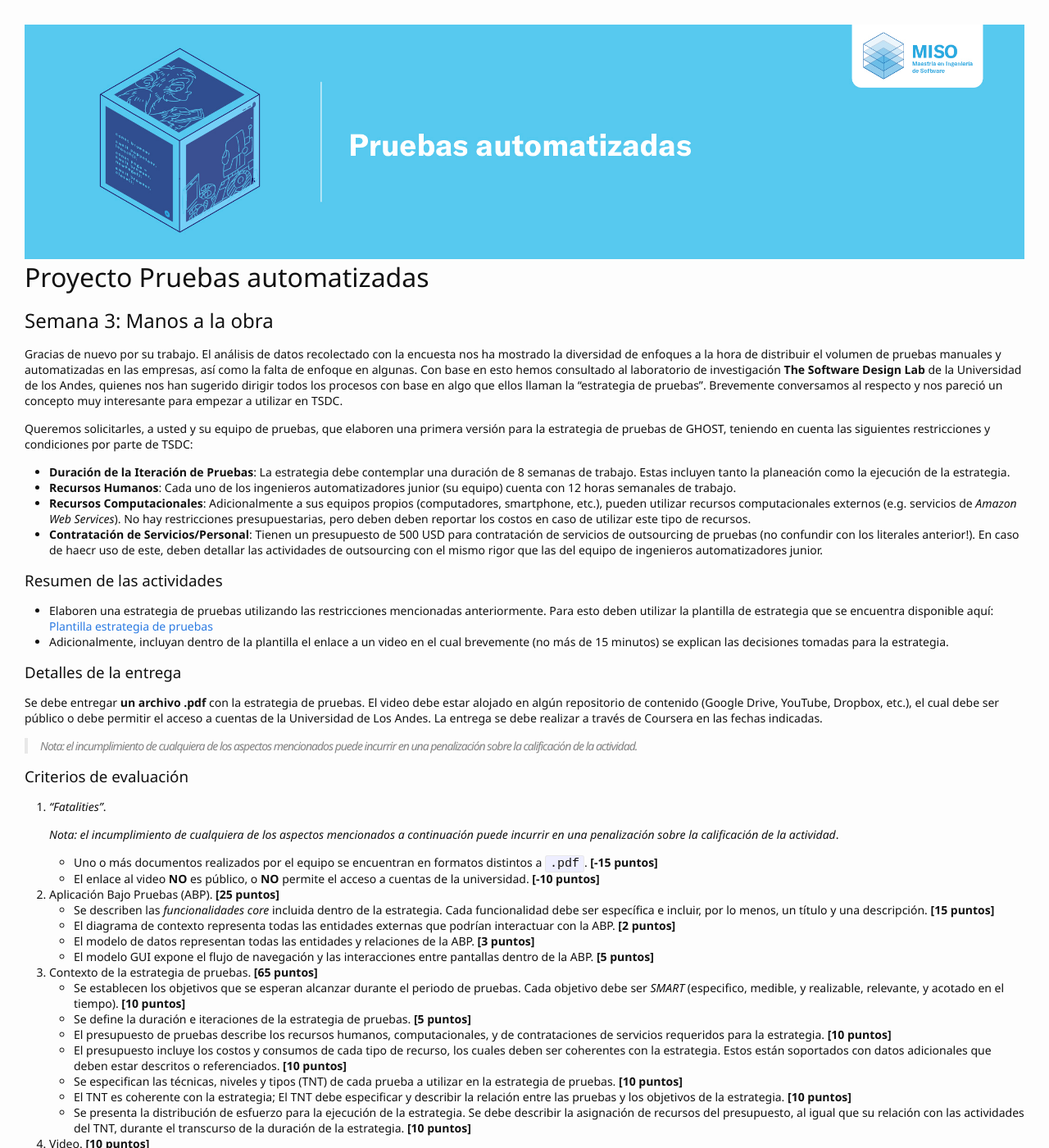
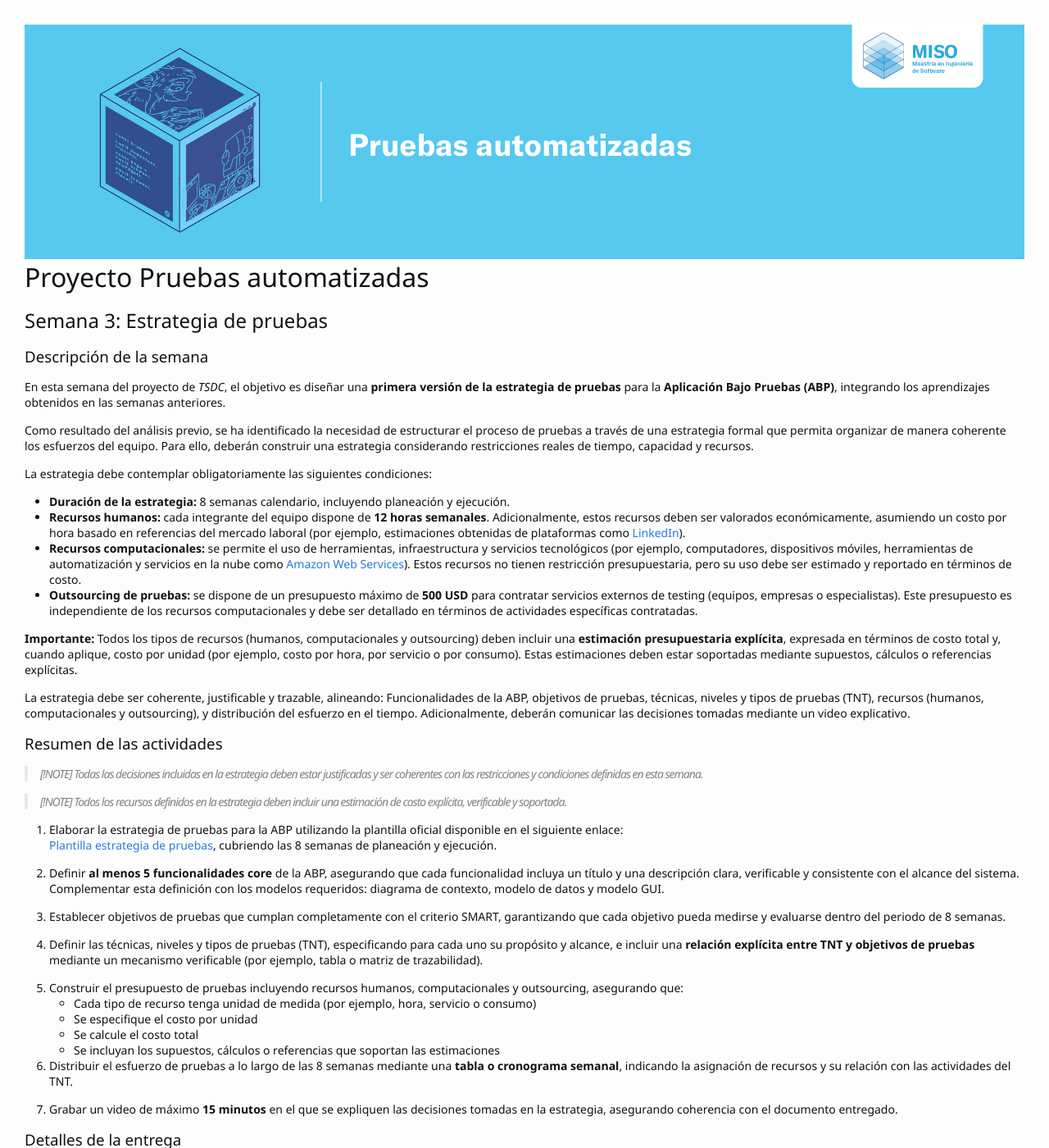
Before and after one commit to TiCSw/mt1_guias_pruebas, a Jekyll site: the page built from docs/semanas/semana3.md, in a window 1280 px wide and 1400 px high. Shown: the whole window at 82% size. Built offline with Jekyll 4.4.1, drawn with Linux system fonts in a browser that asks for light colours; some web fonts are replaced; our own code applies the rules of GitHub Pages for plain Markdown files; comment, search, counter and statistics services are not loaded; some of the changed text lies outside the part shown.

Commit message:
Update semana3.md

```diff
--- a/docs/semanas/semana3.md
+++ b/docs/semanas/semana3.md
@@ -1,54 +1,100 @@
-
 # Proyecto Pruebas automatizadas
 
-## Semana 3: Manos a la obra
+## Semana 3: Estrategia de pruebas
 
-Gracias de nuevo por su trabajo. El análisis de datos recolectado con la encuesta nos ha mostrado la diversidad de enfoques a la hora de distribuir el volumen de pruebas manuales y automatizadas en las empresas, así como la falta de enfoque en algunas. Con base en esto hemos consultado al laboratorio de investigación **The Software Design Lab** de la Universidad de los Andes, quienes nos han sugerido dirigir todos los procesos con base en algo que ellos llaman la “estrategia de pruebas”. Brevemente conversamos al respecto y nos pareció un concepto muy interesante para empezar a utilizar en TSDC.
+### Descripción de la semana
 
-Queremos solicitarles, a usted y su equipo de pruebas, que elaboren una primera versión para la estrategia de pruebas de GHOST, teniendo en cuenta las siguientes restricciones y condiciones por parte de TSDC:
+En esta semana del proyecto de *TSDC*, el objetivo es diseñar una **primera versión de la estrategia de pruebas** para la **Aplicación Bajo Pruebas (ABP)**, integrando los aprendizajes obtenidos en las semanas anteriores.
 
-* **Duración de la Iteración de Pruebas**: La estrategia debe contemplar una duración de 8 semanas de trabajo. Estas incluyen tanto la planeación como la ejecución de la estrategia.
-* **Recursos Humanos**: Cada uno de los ingenieros automatizadores junior (su equipo) cuenta con 12 horas semanales de trabajo.
-* **Recursos Computacionales**: Adicionalmente a sus equipos propios (computadores, smartphone, etc.), pueden utilizar recursos computacionales externos (e.g. servicios de _Amazon Web Services_). No hay restricciones presupuestarias, pero deben deben reportar los costos en caso de utilizar este tipo de recursos.
-* **Contratación de Servicios/Personal**: Tienen un presupuesto de 500 USD para contratación de servicios de outsourcing de pruebas (no confundir con los literales anterior!). En caso de haecr uso de este, deben detallar las actividades de outsourcing con el mismo rigor que las del equipo de ingenieros automatizadores junior.
+Como resultado del análisis previo, se ha identificado la necesidad de estructurar el proceso de pruebas a través de una estrategia formal que permita organizar de manera coherente los esfuerzos del equipo. Para ello, deberán construir una estrategia considerando restricciones reales de tiempo, capacidad y recursos.
+
+La estrategia debe contemplar obligatoriamente las siguientes condiciones:
+
+- **Duración de la estrategia:** 8 semanas calendario, incluyendo planeación y ejecución.
+- **Recursos humanos:** cada integrante del equipo dispone de **12 horas semanales**. Adicionalmente, estos recursos deben ser valorados económicamente, asumiendo un costo por hora basado en referencias del mercado laboral (por ejemplo, estimaciones obtenidas de plataformas como [LinkedIn](https://www.linkedin.com/)).
+- **Recursos computacionales:** se permite el uso de herramientas, infraestructura y servicios tecnológicos (por ejemplo, computadores, dispositivos móviles, herramientas de automatización y servicios en la nube como [Amazon Web Services](https://aws.amazon.com/)). Estos recursos no tienen restricción presupuestaria, pero su uso debe ser estimado y reportado en términos de costo.
+- **Outsourcing de pruebas:** se dispone de un presupuesto máximo de **500 USD** para contratar servicios externos de testing (equipos, empresas o especialistas). Este presupuesto es independiente de los recursos computacionales y debe ser detallado en términos de actividades específicas contratadas.
+
+**Importante:** Todos los tipos de recursos (humanos, computacionales y outsourcing) deben incluir una **estimación presupuestaria explícita**, expresada en términos de costo total y, cuando aplique, costo por unidad (por ejemplo, costo por hora, por servicio o por consumo). Estas estimaciones deben estar soportadas mediante supuestos, cálculos o referencias explícitas.
+
+La estrategia debe ser coherente, justificable y trazable, alineando: Funcionalidades de la ABP, objetivos de pruebas, técnicas, niveles y tipos de pruebas (TNT), recursos (humanos, computacionales y outsourcing), y distribución del esfuerzo en el tiempo. Adicionalmente, deberán comunicar las decisiones tomadas mediante un video explicativo.
+
 
 ### Resumen de las actividades
 
-- Elaboren una estrategia de pruebas utilizando las restricciones mencionadas anteriormente. Para esto deben utilizar la plantilla de estrategia que se encuentra disponible aquí: [Plantilla estrategia de pruebas](https://thesoftwaredesignlab.github.io/AutTestingCourseraBook/templates/estrategia-pruebas.docx)
-- Adicionalmente, incluyan dentro de la plantilla el enlace a un video en el cual brevemente (no más de 15 minutos) se explican las decisiones tomadas para la estrategia.
+> [!NOTE]
+> Todas las decisiones incluidas en la estrategia deben estar justificadas y ser coherentes con las restricciones y condiciones definidas en esta semana.
+
+> [!NOTE]
+> Todos los recursos definidos en la estrategia deben incluir una estimación de costo explícita, verificable y soportada.
+
+1. Elaborar la estrategia de pruebas para la ABP utilizando la plantilla oficial disponible en el siguiente enlace:
+   [Plantilla estrategia de pruebas](https://thesoftwaredesignlab.github.io/AutTestingCourseraBook/templates/estrategia-pruebas.docx), cubriendo las 8 semanas de planeación y ejecución.
+
+2. Definir **al menos 5 funcionalidades core** de la ABP, asegurando que cada funcionalidad incluya un título y una descripción clara, verificable y consistente con el alcance del sistema. Complementar esta definición con los modelos requeridos: diagrama de contexto, modelo de datos y modelo GUI.
+
+3. Establecer objetivos de pruebas que cumplan completamente con el criterio SMART, garantizando que cada objetivo pueda medirse y evaluarse dentro del periodo de 8 semanas.
+
+4. Definir las técnicas, niveles y tipos de pruebas (TNT), especificando para cada uno su propósito y alcance, e incluir una **relación explícita entre TNT y objetivos de pruebas** mediante un mecanismo verificable (por ejemplo, tabla o matriz de trazabilidad).
+
+5. Construir el presupuesto de pruebas incluyendo recursos humanos, computacionales y outsourcing, asegurando que:
+   - Cada tipo de recurso tenga unidad de medida (por ejemplo, hora, servicio o consumo)
+   - Se especifique el costo por unidad
+   - Se calcule el costo total
+   - Se incluyan los supuestos, cálculos o referencias que soportan las estimaciones
+
+6. Distribuir el esfuerzo de pruebas a lo largo de las 8 semanas mediante una **tabla o cronograma semanal**, indicando la asignación de recursos y su relación con las actividades del TNT.
+
+7. Grabar un video de máximo **15 minutos** en el que se expliquen las decisiones tomadas en la estrategia, asegurando coherencia con el documento entregado.
+
 
 ### Detalles de la entrega
 
-Se debe entregar **un archivo .pdf** con la estrategia de pruebas. El video debe estar alojado en algún repositorio de contenido (Google Drive, YouTube, Dropbox, etc.), el cual debe ser público o debe permitir el acceso a cuentas de la Universidad de Los Andes. La entrega se debe realizar a través de Coursera en las fechas indicadas.
+La entrega debe reflejar de manera completa la estrategia de pruebas diseñada, incluyendo la estimación presupuestaria de todos los recursos involucrados y la evidencia de trazabilidad entre sus componentes. Todos los elementos deben estar integrados en un documento formal y acompañados de un recurso audiovisual.
 
-> _Nota: el incumplimiento de cualquiera de los aspectos mencionados puede incurrir en una penalización sobre la calificación de la actividad_.
+Se debe entregar:
+
+- Un archivo en formato **.pdf** que contenga la estrategia de pruebas completa, desarrollada sobre la plantilla oficial.
+- Un enlace a un video (máximo 15 minutos) alojado en una plataforma accesible (Google Drive, YouTube, Dropbox u otra equivalente), con permisos de visualización habilitados.
+
+La entrega se realiza a través de Coursera en las fechas establecidas.
+
+---
 
 ### Criterios de evaluación
 
-0. _"Fatalities"_.
+#### 0. Fatalities
 
-    _Nota: el incumplimiento de cualquiera de los aspectos mencionados a continuación puede incurrir en una penalización sobre la calificación de la actividad_.
+El incumplimiento de cualquiera de las siguientes condiciones genera penalizaciones directas:
 
-   - Uno o más documentos realizados por el equipo se encuentran en formatos distintos a `.pdf`. **[-15 puntos]**
-   - El enlace al video **NO** es público, o **NO** permite el acceso a cuentas de la universidad. **[-10 puntos]**
-
-1. Aplicación Bajo Pruebas (ABP). **[25 puntos]**
-    - Se describen las _funcionalidades core_ incluida dentro de la estrategia. Cada funcionalidad debe ser específica e incluir, por lo menos, un título y una descripción. **[15 puntos]**
-    - El diagrama de contexto representa todas las entidades externas que podrían interactuar con la ABP. **[2 puntos]**
-    - El modelo de datos representan todas las entidades y relaciones de la ABP. **[3 puntos]**
-    - El modelo GUI expone el flujo de navegación y las interacciones entre pantallas dentro de la ABP. **[5 puntos]**
-
-2. Contexto de la estrategia de pruebas. **[65 puntos]**
-    - Se establecen los objetivos que se esperan alcanzar durante el periodo de pruebas. Cada objetivo debe ser _SMART_ (especifico, medible, y realizable, relevante, y acotado en el tiempo). **[10 puntos]**
-    - Se define la duración e iteraciones de la estrategia de pruebas. **[5 puntos]**
-    - El presupuesto de pruebas describe los recursos humanos, computacionales, y de contrataciones de servicios requeridos para la estrategia. **[10 puntos]**
-    - El presupuesto incluye los costos y consumos de cada tipo de recurso, los cuales deben ser coherentes con la estrategia. Estos están soportados con datos adicionales que deben estar descritos o referenciados. **[10 puntos]**
-    - Se especifican las técnicas, niveles y tipos (TNT) de cada prueba a utilizar en la estrategia de pruebas. **[10 puntos]**
-    - El TNT es coherente con la estrategia; El TNT debe especificar y describir la relación entre las pruebas y los objetivos de la estrategia. **[10 puntos]**
-    - Se presenta la distribución de esfuerzo para la ejecución de la estrategia. Se debe describir la asignación de recursos del presupuesto, al igual que su relación con las actividades del TNT, durante el transcurso de la duración de la estrategia. **[10 puntos]**
-
-3. Video. **[10 puntos]**
-    - El video presenta la estrategia de pruebas, explicando las decisiones tomadas para su desarrollo. El video es coherente con la estrategia. **[10 puntos]**
+- Entregar uno o más documentos en un formato diferente a **.pdf**. **[-15 puntos]**
+- El enlace al video no es accesible públicamente o no permite acceso a cuentas institucionales. **[-10 puntos]**
 
 
-**La evaluación tendrá en cuenta la inclusión de la totalidad de componentes solicitados y la calidad de cada uno de acuerdo con la rúbrica establecida.**
+#### 1. Aplicación Bajo Pruebas (ABP) **[25 puntos]**
+
+- Se definen al menos 5 funcionalidades core, cada una con título y descripción clara, específica y verificable. **[15 puntos]**
+- El diagrama de contexto incluye todas las entidades externas relevantes que interactúan con la ABP. **[2 puntos]**
+- El modelo de datos incluye entidades y relaciones correctamente representadas y consistentes con las funcionalidades. **[3 puntos]**
+- El modelo GUI describe el flujo completo de navegación e interacciones principales del usuario. **[5 puntos]**
+
+
+#### 2. Contexto de la estrategia de pruebas **[65 puntos]**
+
+- Se definen objetivos de pruebas que cumplen completamente con el criterio SMART. **[8 puntos]**
+- Se especifica la duración total (8 semanas) y su organización en fases o iteraciones. **[4 puntos]**
+- El presupuesto diferencia explícitamente recursos humanos, computacionales y outsourcing. **[4 puntos]**
+- Los **recursos humanos** incluyen costo por hora referenciado al mercado y cálculo del costo total, con soporte explícito. **[8 puntos]**
+- Los **recursos computacionales** incluyen costos estimados, modelo de consumo y supuestos documentados. **[6 puntos]**
+- El **outsourcing** describe actividades específicas, costos detallados y cumplimiento del límite de 500 USD. **[5 puntos]**
+- Se definen técnicas, niveles y tipos de pruebas (TNT) indicando su propósito y alcance. **[12 puntos]**
+- Se establece una relación explícita y verificable entre TNT y objetivos de pruebas (por ejemplo, matriz de trazabilidad). **[8 puntos]**
+- Se presenta una distribución del esfuerzo en formato tabular o cronograma semanal, alineada con recursos, presupuesto y TNT. **[10 puntos]**
+
+
+#### 3. Video **[10 puntos]**
+
+- El video explica de forma clara y coherente las decisiones de la estrategia (objetivos, TNT, presupuesto y distribución del esfuerzo), manteniendo consistencia con el documento entregado. **[10 puntos]**
+
+
+**La evaluación se realizará con base en la completitud, coherencia interna, trazabilidad explícita y evidencia verificable de cada uno de los criterios definidos en esta rúbrica.**
```
